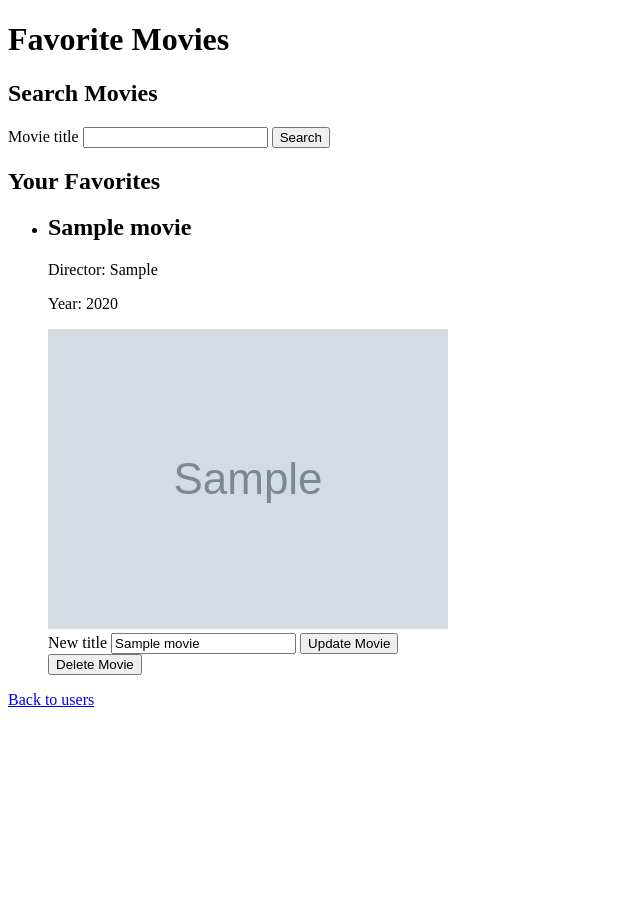
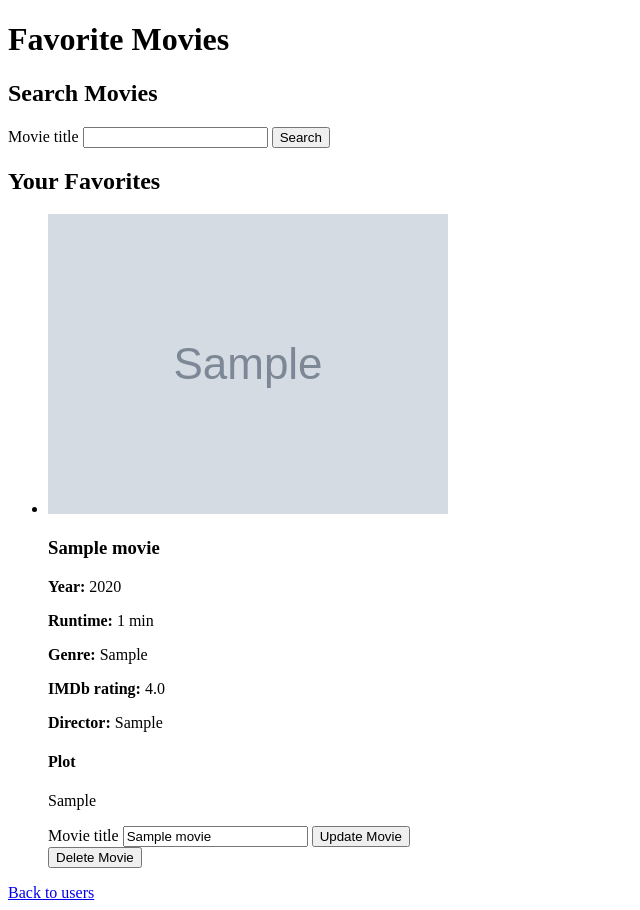
Before and after one commit to DanielMS616/MoviWebApp, a Flask app: page /users/1/movies in a window 1280 px wide. Shown: the part 98-1008 px from the top of the page, without its empty margins (0-640 px from the left). Before the commit the page ends 805 px from the top, so only its background shows below. Run offline with Flask 3, Linux system fonts and the light colour scheme; tables that the repository leaves empty hold one stand-in row (values such as "Sample post"); grey boxes marked "Sample" are stand-in pictures.

Commit message:
Display enriched movie metadata

```diff
--- a/templates/movies.html
+++ b/templates/movies.html
@@ -3,12 +3,13 @@
 {% block content %}
     <h1>Favorite Movies</h1>
 
-    <section>
+    <section class="movie-search-section">
         <h2>Search Movies</h2>
 
         <form
             action="{{ url_for('search_movies', user_id=user_id) }}"
             method="get"
+            class="movie-search-form"
         >
             <label for="query">Movie title</label>
 
@@ -20,19 +21,23 @@
                 required
             >
 
-            <button type="submit">Search</button>
+            <button type="submit">
+                Search
+            </button>
         </form>
     </section>
 
     {% if query is defined and query %}
-        <section>
+        <section class="search-results-section">
             <h2>Search Results</h2>
 
             {% if search_error %}
-                <p>{{ search_error }}</p>
+                <p class="search-message">
+                    {{ search_error }}
+                </p>
 
             {% elif search_results %}
-                <p>
+                <p class="search-summary">
                     {{ total_results }} movies found.
 
                     {% if total_results > search_results | length %}
@@ -45,16 +50,20 @@
                 <ul class="search-results">
                     {% for result in search_results %}
                         <li class="search-result">
-                            <h3>{{ result.Title }}</h3>
-
-                            <p>Year: {{ result.Year }}</p>
-
                             {% if result.Poster != "N/A" %}
                                 <img
                                     src="{{ result.Poster }}"
                                     alt="Poster for {{ result.Title }}"
+                                    class="search-result-poster"
                                 >
                             {% endif %}
+
+                            <div class="search-result-content">
+                                <h3>{{ result.Title }}</h3>
+
+                                <p>
+                                    Year: {{ result.Year }}
+                                </p>
 
                                 <form
                                     action="{{ url_for(
@@ -73,32 +82,84 @@
                                         Add Movie
                                     </button>
                                 </form>
+                            </div>
                         </li>
                     {% endfor %}
                 </ul>
 
             {% else %}
-                <p>No movies found.</p>
+                <p class="search-message">
+                    No movies found.
+                </p>
             {% endif %}
         </section>
     {% endif %}
 
-    <section>
+    <section class="favorites-section">
         <h2>Your Favorites</h2>
 
+        {% if movies %}
             <ul class="movie-list">
                 {% for movie in movies %}
                     <li class="movie-entry">
-                    <h2>{{ movie.name }}</h2>
-
-                    <p>Director: {{ movie.director }}</p>
-                    <p>Year: {{ movie.year }}</p>
-
+                        <article class="movie-card">
+                            {% if movie.poster_url %}
                                 <img
                                     src="{{ movie.poster_url }}"
                                     alt="Poster for {{ movie.name }}"
+                                    class="movie-poster"
                                 >
+                            {% endif %}
 
+                            <div class="movie-content">
+                                <h3>{{ movie.name }}</h3>
+
+                                <div class="movie-details">
+                                    <p>
+                                        <strong>Year:</strong>
+                                        {{ movie.year }}
+                                    </p>
+
+                                    {% if movie.runtime_minutes %}
+                                        <p>
+                                            <strong>Runtime:</strong>
+                                            {{ movie.runtime_minutes }} min
+                                        </p>
+                                    {% endif %}
+
+                                    {% if movie.genre %}
+                                        <p>
+                                            <strong>Genre:</strong>
+                                            {{ movie.genre }}
+                                        </p>
+                                    {% endif %}
+
+                                    {% if movie.imdb_rating is not none %}
+                                        <p>
+                                            <strong>IMDb rating:</strong>
+                                            {{ movie.imdb_rating }}
+                                        </p>
+                                    {% endif %}
+
+                                    {% if movie.director %}
+                                        <p>
+                                            <strong>Director:</strong>
+                                            {{ movie.director }}
+                                        </p>
+                                    {% endif %}
+                                </div>
+
+                                {% if movie.plot %}
+                                    <div class="movie-plot">
+                                        <h4>Plot</h4>
+
+                                        <p>
+                                            {{ movie.plot }}
+                                        </p>
+                                    </div>
+                                {% endif %}
+
+                                <div class="movie-actions">
                                     <form
                                         action="{{ url_for(
                                             'update_movie',
@@ -106,9 +167,10 @@
                                             movie_id=movie.id
                                         ) }}"
                                         method="post"
+                                        class="update-movie-form"
                                     >
                                         <label for="title-{{ movie.id }}">
-                            New title
+                                            Movie title
                                         </label>
 
                                         <input
@@ -131,15 +193,30 @@
                                             movie_id=movie.id
                                         ) }}"
                                         method="post"
+                                        class="delete-movie-form"
                                     >
                                         <button type="submit">
                                             Delete Movie
                                         </button>
                                     </form>
+                                </div>
+                            </div>
+                        </article>
                     </li>
                 {% endfor %}
             </ul>
+
+        {% else %}
+            <p class="empty-favorites-message">
+                No favorite movies added yet.
+            </p>
+        {% endif %}
     </section>
 
-    <a href="{{ url_for('index') }}">Back to users</a>
+    <a
+        href="{{ url_for('index') }}"
+        class="back-link"
+    >
+        Back to users
+    </a>
 {% endblock %}
```
Lines whose indentation alone changed are shown as unchanged.
